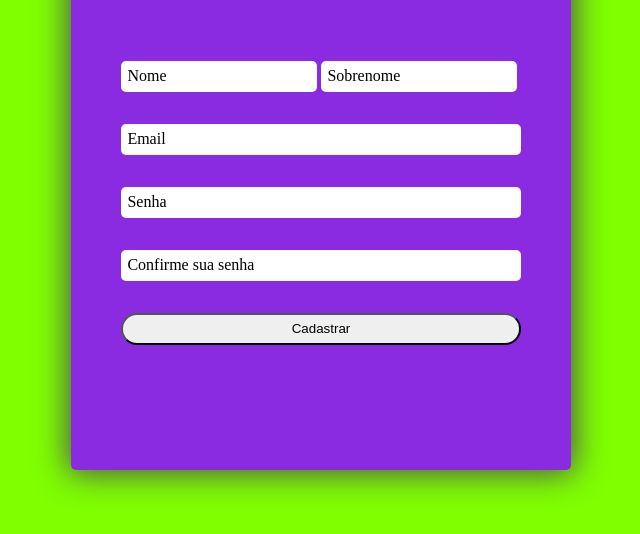
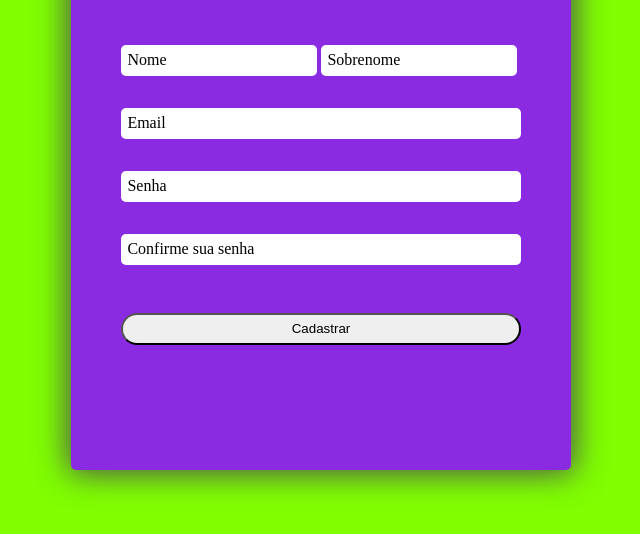
Before and after one commit to andallves/cadastro, a website: page index.html in a window 1280 px wide. Shown: the part 210-744 px from the top of the page, without its empty margins (319-959 px from the left). Drawn offline with Linux system fonts and the light colour scheme.

Commit message:
Atualizações no input

```diff
--- a/_css/style.css
+++ b/_css/style.css
@@ -45,7 +45,7 @@ section {
 .form-campo {
     display: flex;
     flex-direction: column;
-    padding-top: 2rem;
+    padding: 1rem 0;
     width: 80%;
     position: relative;
 }
@@ -57,11 +57,23 @@ section {
     justify-content: space-between;
 }
 
+.form-campo label {
+    padding: .4rem;
+    position: absolute;
+    justify-content: center;
+}
+
+.form-campo input:focus ~ label {
+    color: red;
+    top: -.7rem;
+
+}
 .form-campo input {
     padding: .5rem;
     border: none;
     border-radius: 5px;
     outline: none;
+    transition: all .3s;
 }
 .form-campo input[type=text] {
     width: 90%;
@@ -72,16 +84,9 @@ section {
 }
 .form-campo input:focus {
     border: none;
-}
-.form-campo input:focus ~ label{
-    color: red;
 
 }
-.form-campo label {
-    padding: .4rem;
-    position: absolute;
-    justify-content: center;
-}
+
 .btn-cadastrar {
     margin-top: 2rem;
     width: 80%;
```
